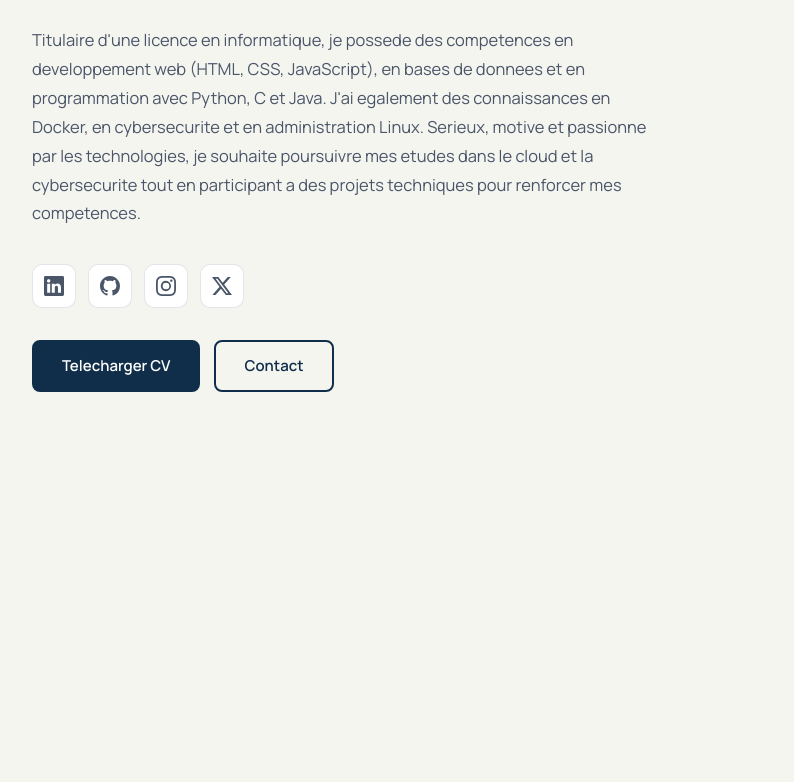
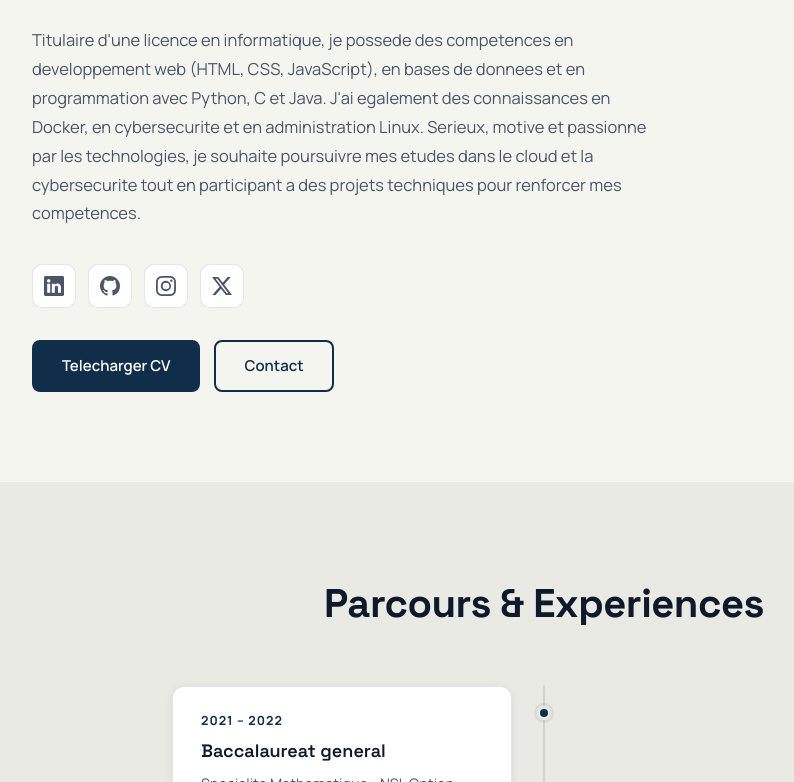
Before and after one commit to lennon-tp/portfolio-react, a React (Vite) app: page / in a window 1280 px wide. Shown: the part 318-1100 px from the top of the page, without its empty margins (96-890 px from the left). Before the commit the page ends 800 px from the top, so only its background shows below. Built offline with nearby package versions, Linux system fonts and the light colour scheme.

Commit message:
feat: ajout section Eduction avec timeline animee au scroll

```diff
--- a/src/App.jsx
+++ b/src/App.jsx
@@ -2,6 +2,7 @@ import { ThemeProvider } from "./context/ThemeContext";
 import { LanguageProvider } from "./context/LanguageContext";
 import Header from "./components/Header/Header";
 import Home from "./components/Home/Home";
+import Education from "./components/Education/Education";
 
 function App() {
   return (
@@ -10,6 +11,7 @@ function App() {
         <Header />
         <main>
           <Home />
+          <Education />
         </main>
       </LanguageProvider>
     </ThemeProvider>
--- a/src/components/Education/Education.jsx
+++ b/src/components/Education/Education.jsx
@@ -0,0 +1,61 @@
+import { useEffect, useRef } from "react";
+import { useLanguage } from "../../context/LanguageContext";
+import timeline from "../../data/timeline";
+import styles from "./Education.module.css";
+
+function Education() {
+  const { lang, t } = useLanguage();
+  const itemRefs = useRef([]);
+
+  useEffect(() => {
+    const observers = [];
+
+    itemRefs.current.forEach((el) => {
+      if (!el) return;
+
+      const observer = new IntersectionObserver(
+        ([entry]) => {
+          if (entry.isIntersecting) {
+            el.classList.add(styles.visible);
+            observer.unobserve(el);
+          }
+        },
+        { threshold: 0.2 }
+      );
+
+      observer.observe(el);
+      observers.push(observer);
+    });
+
+    return () => observers.forEach((o) => o.disconnect());
+  }, []);
+
+  return (
+    <section id="education" className={styles.education}>
+      <h2 className="heading">{t.education.title}</h2>
+
+      <div className={styles.timeline}>
+        {timeline.map((item, index) => (
+          <div
+            key={item.id}
+            className={styles.item}
+            ref={(el) => (itemRefs.current[index] = el)}
+          >
+            <div className={styles.dot} />
+            <div className={styles.card}>
+              <p className={styles.date}>{item.date}</p>
+              <h3 className={styles.cardTitle}>
+                {lang === "fr" ? item.titleFr : item.titleEn}
+              </h3>
+              <p className={styles.cardDesc}>
+                {lang === "fr" ? item.descFr : item.descEn}
+              </p>
+            </div>
+          </div>
+        ))}
+      </div>
+    </section>
+  );
+}
+
+export default Education;
--- a/src/components/Education/Education.module.css
+++ b/src/components/Education/Education.module.css
@@ -0,0 +1,139 @@
+.education {
+  padding: var(--section-padding);
+  background: var(--bg-secondary);
+}
+
+/* ===== TIMELINE ===== */
+.timeline {
+  position: relative;
+  max-width: 800px;
+  margin: 0 auto;
+}
+
+/* Ligne verticale centrale */
+.timeline::before {
+  content: "";
+  position: absolute;
+  left: 50%;
+  top: 0;
+  bottom: 0;
+  width: 2px;
+  background: var(--border);
+  transform: translateX(-50%);
+}
+
+/* ===== ITEM ===== */
+.item {
+  display: flex;
+  justify-content: flex-end;
+  padding-right: calc(50% + 3.2rem);
+  margin-bottom: 4rem;
+  position: relative;
+  opacity: 0;
+  transform: translateX(-30px);
+  transition: opacity 0.6s ease, transform 0.6s ease;
+}
+
+.item.visible {
+  opacity: 1;
+  transform: translateX(0);
+}
+
+.item:nth-child(even) {
+  justify-content: flex-start;
+  padding-right: 0;
+  padding-left: calc(50% + 3.2rem);
+  transform: translateX(30px);
+}
+
+.item:nth-child(even).visible {
+  transform: translateX(0);
+}
+
+/* ===== DOT ===== */
+.dot {
+  position: absolute;
+  left: 50%;
+  top: 2rem;
+  width: 14px;
+  height: 14px;
+  border-radius: 50%;
+  background: var(--accent);
+  border: 3px solid var(--bg-secondary);
+  transform: translateX(-50%);
+  box-shadow: 0 0 0 3px var(--accent-light);
+  z-index: 1;
+  transition: transform var(--transition);
+}
+
+.item:hover .dot {
+  transform: translateX(-50%) scale(1.3);
+}
+
+/* ===== CARD ===== */
+.card {
+  background: var(--bg-card);
+  border: 1px solid var(--border);
+  border-radius: 12px;
+  padding: 2.4rem 2.8rem;
+  max-width: 340px;
+  box-shadow: var(--shadow-sm);
+  transition: box-shadow var(--transition), transform var(--transition);
+}
+
+.card:hover {
+  box-shadow: var(--shadow-md);
+  transform: translateY(-3px);
+}
+
+.date {
+  font-size: 1.25rem;
+  font-weight: 700;
+  color: var(--accent);
+  text-transform: uppercase;
+  letter-spacing: 0.08em;
+  margin-bottom: 0.8rem;
+}
+
+.cardTitle {
+  font-family: var(--font-heading);
+  font-size: 1.8rem;
+  font-weight: 600;
+  color: var(--text-primary);
+  margin-bottom: 1rem;
+  line-height: 1.3;
+}
+
+.cardDesc {
+  font-size: 1.45rem;
+  line-height: 1.7;
+  color: var(--text-secondary);
+}
+
+/* ===== RESPONSIVE ===== */
+@media (max-width: 768px) {
+  .timeline::before {
+    left: 1.6rem;
+  }
+
+  .item,
+  .item:nth-child(even) {
+    justify-content: flex-start;
+    padding-right: 0;
+    padding-left: 5rem;
+    transform: translateX(-20px);
+  }
+
+  .item.visible,
+  .item:nth-child(even).visible {
+    transform: translateX(0);
+  }
+
+  .dot {
+    left: 1.6rem;
+  }
+
+  .card {
+    max-width: 100%;
+  }
+}
```
